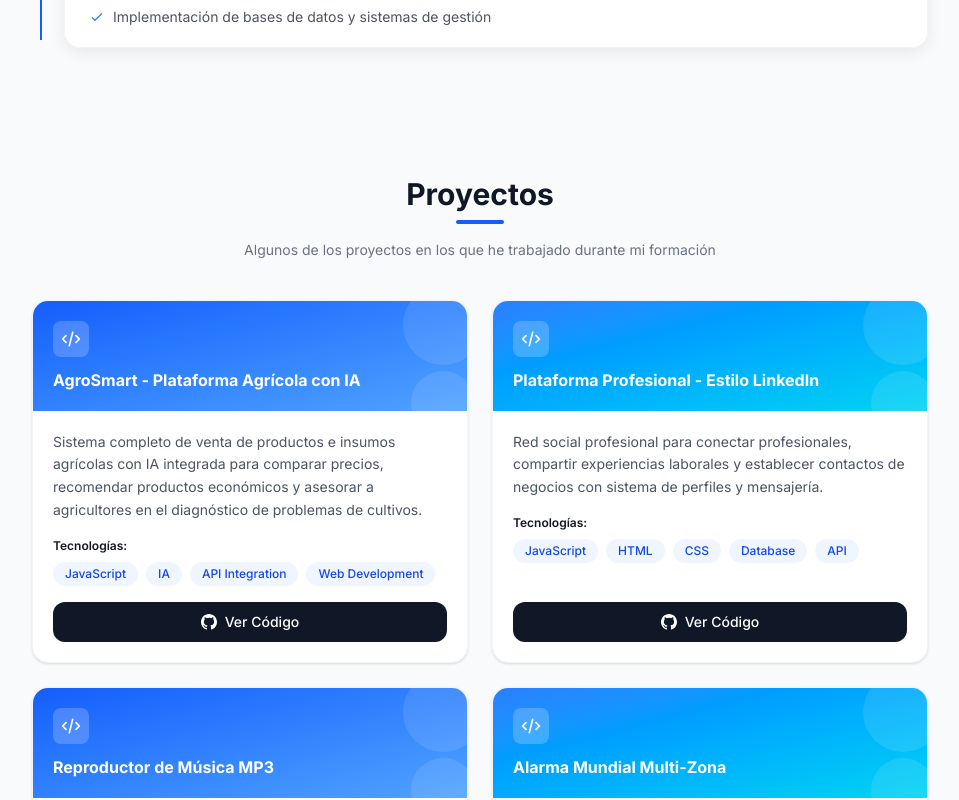
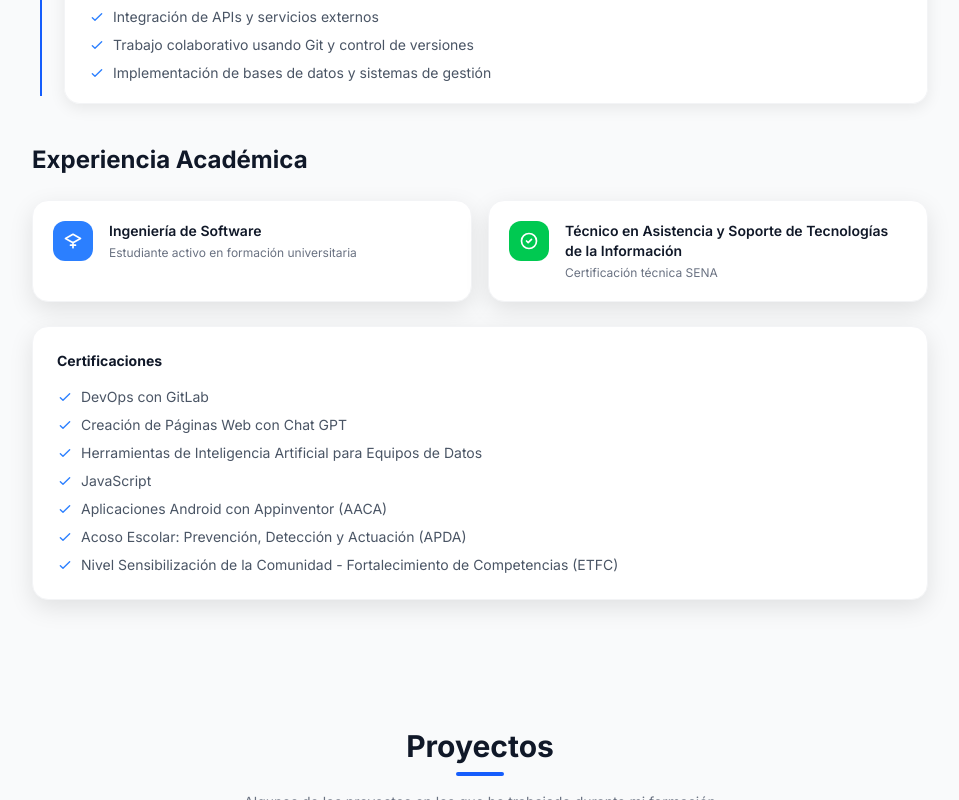
Before and after one commit to SebastianRosero16/Portafolio, a Next.js app: page / in a window 1280 px wide. Shown: the part 3507-4307 px from the top of the page, without its empty margins (160-1119 px from the left). Built offline with nearby package versions, Linux system fonts and the light colour scheme.

Commit message:
feat: agregar seccion de experiencia academica y certificaciones

```diff
--- a/components/Experience.tsx
+++ b/components/Experience.tsx
@@ -27,11 +27,11 @@ export default function Experience() {
           <div className="mt-2 mx-auto w-12 h-1 bg-blue-600 rounded-full" />
         </div>
 
-        {/* Timeline */}
-        <div className="relative flex flex-col gap-8 pl-8">
-
-          {/* Vertical line */}
-          <div className="absolute left-2 top-2 bottom-2 w-0.5 bg-blue-600" />
+        {/* Work experience timeline */}
+        <div className="flex flex-col gap-6">
+          <h3 className="text-2xl font-bold text-gray-900">{t("experience.title")}</h3>
+          <div className="relative flex flex-col gap-8 pl-8">
+            <div className="absolute left-2 top-2 bottom-2 w-0.5 bg-blue-600" />
 
           {experiences.map((exp, index) => (
             <div key={index} className="relative flex flex-col gap-0">
@@ -71,6 +71,53 @@ export default function Experience() {
             </div>
           ))}
         </div>
+        </div>
+
+        {/* Academic experience */}
+        <div className="flex flex-col gap-6">
+          <h3 className="text-2xl font-bold text-gray-900">{t("exp.academic.title")}</h3>
+
+          {/* Degree + Tech cards */}
+          <div className="grid grid-cols-1 sm:grid-cols-2 gap-4">
+            <div className="bg-white rounded-2xl border border-gray-100 p-5 flex gap-4" style={{ boxShadow: "0 8px 24px rgba(0,0,0,0.10)" }}>
+              <div className="bg-blue-500 rounded-xl w-10 h-10 flex items-center justify-center shrink-0">
+                <svg className="w-5 h-5 text-white" fill="none" stroke="currentColor" viewBox="0 0 24 24">
+                  <path strokeLinecap="round" strokeLinejoin="round" strokeWidth={2} d="M12 14l9-5-9-5-9 5 9 5zm0 0v6m-3-3h6" />
+                </svg>
+              </div>
+              <div>
+                <p className="font-semibold text-gray-900 text-sm">{t("exp.academic.degree")}</p>
+                <p className="text-gray-500 text-xs mt-1">{t("exp.academic.degree.sub")}</p>
+              </div>
+            </div>
+            <div className="bg-white rounded-2xl border border-gray-100 p-5 flex gap-4" style={{ boxShadow: "0 8px 24px rgba(0,0,0,0.10)" }}>
+              <div className="bg-green-500 rounded-xl w-10 h-10 flex items-center justify-center shrink-0">
+                <svg className="w-5 h-5 text-white" fill="none" stroke="currentColor" viewBox="0 0 24 24">
+                  <path strokeLinecap="round" strokeLinejoin="round" strokeWidth={2} d="M9 12l2 2 4-4m6 2a9 9 0 11-18 0 9 9 0 0118 0z" />
+                </svg>
+              </div>
+              <div>
+                <p className="font-semibold text-gray-900 text-sm">{t("exp.academic.tech")}</p>
+                <p className="text-gray-500 text-xs mt-1">{t("exp.academic.tech.sub")}</p>
+              </div>
+            </div>
+          </div>
+
+          {/* Certifications */}
+          <div className="bg-white rounded-2xl border border-gray-100 p-6" style={{ boxShadow: "0 8px 24px rgba(0,0,0,0.10)" }}>
+            <p className="font-bold text-gray-900 text-sm mb-4">{t("exp.certifications")}</p>
+            <ul className="flex flex-col gap-2">
+              {["exp.cert.1","exp.cert.2","exp.cert.3","exp.cert.4","exp.cert.5","exp.cert.6","exp.cert.7"].map((key) => (
+                <li key={key} className="flex items-start gap-2 text-sm text-gray-600">
+                  <svg className="w-4 h-4 text-blue-500 mt-0.5 shrink-0" fill="none" stroke="currentColor" viewBox="0 0 24 24">
+                    <path strokeLinecap="round" strokeLinejoin="round" strokeWidth={2} d="M5 13l4 4L19 7" />
+                  </svg>
+                  {t(key)}
+                </li>
+              ))}
+            </ul>
+          </div>
+        </div>
 
       </div>
     </section>
--- a/context/AppContext.tsx
+++ b/context/AppContext.tsx
@@ -107,6 +107,20 @@ const translations: Record<Language, Record<string, string>> = {
     "about.soft.adaptability": "Adaptabilidad",
     "about.soft.problem": "Resolución de Problemas",
     "about.soft.leadership": "Liderazgo",
+    // Academic Experience
+    "exp.academic.title": "Experiencia Académica",
+    "exp.academic.degree": "Ingeniería de Software",
+    "exp.academic.degree.sub": "Estudiante activo en formación universitaria",
+    "exp.academic.tech": "Técnico en Asistencia y Soporte de Tecnologías de la Información",
+    "exp.academic.tech.sub": "Certificación técnica SENA",
+    "exp.certifications": "Certificaciones",
+    "exp.cert.1": "DevOps con GitLab",
+    "exp.cert.2": "Creación de Páginas Web con Chat GPT",
+    "exp.cert.3": "Herramientas de Inteligencia Artificial para Equipos de Datos",
+    "exp.cert.4": "JavaScript",
+    "exp.cert.5": "Aplicaciones Android con Appinventor (AACA)",
+    "exp.cert.6": "Acoso Escolar: Prevención, Detección y Actuación (APDA)",
+    "exp.cert.7": "Nivel Sensibilización de la Comunidad - Fortalecimiento de Competencias (ETFC)",
     // Education
     "edu.software": "Ingeniería de Software",
     "edu.software.sub": "Universidad",
@@ -282,6 +296,20 @@ const translations: Record<Language, Record<string, string>> = {
     "about.soft.adaptability": "Adaptability",
     "about.soft.problem": "Problem Solving",
     "about.soft.leadership": "Leadership",
+    // Academic Experience
+    "exp.academic.title": "Academic Experience",
+    "exp.academic.degree": "Software Engineering",
+    "exp.academic.degree.sub": "Active student in university training",
+    "exp.academic.tech": "Technician in IT Assistance and Support",
+    "exp.academic.tech.sub": "SENA technical certification",
+    "exp.certifications": "Certifications",
+    "exp.cert.1": "DevOps with GitLab",
+    "exp.cert.2": "Creating Web Pages with Chat GPT",
+    "exp.cert.3": "Artificial Intelligence Tools for Data Teams",
+    "exp.cert.4": "JavaScript",
+    "exp.cert.5": "Android Apps with Appinventor (AACA)",
+    "exp.cert.6": "School Bullying: Prevention, Detection and Action (APDA)",
+    "exp.cert.7": "Community Awareness Level - Skills Strengthening (ETFC)",
     // Education
     "edu.software": "Software Engineering",
     "edu.software.sub": "University",
```
